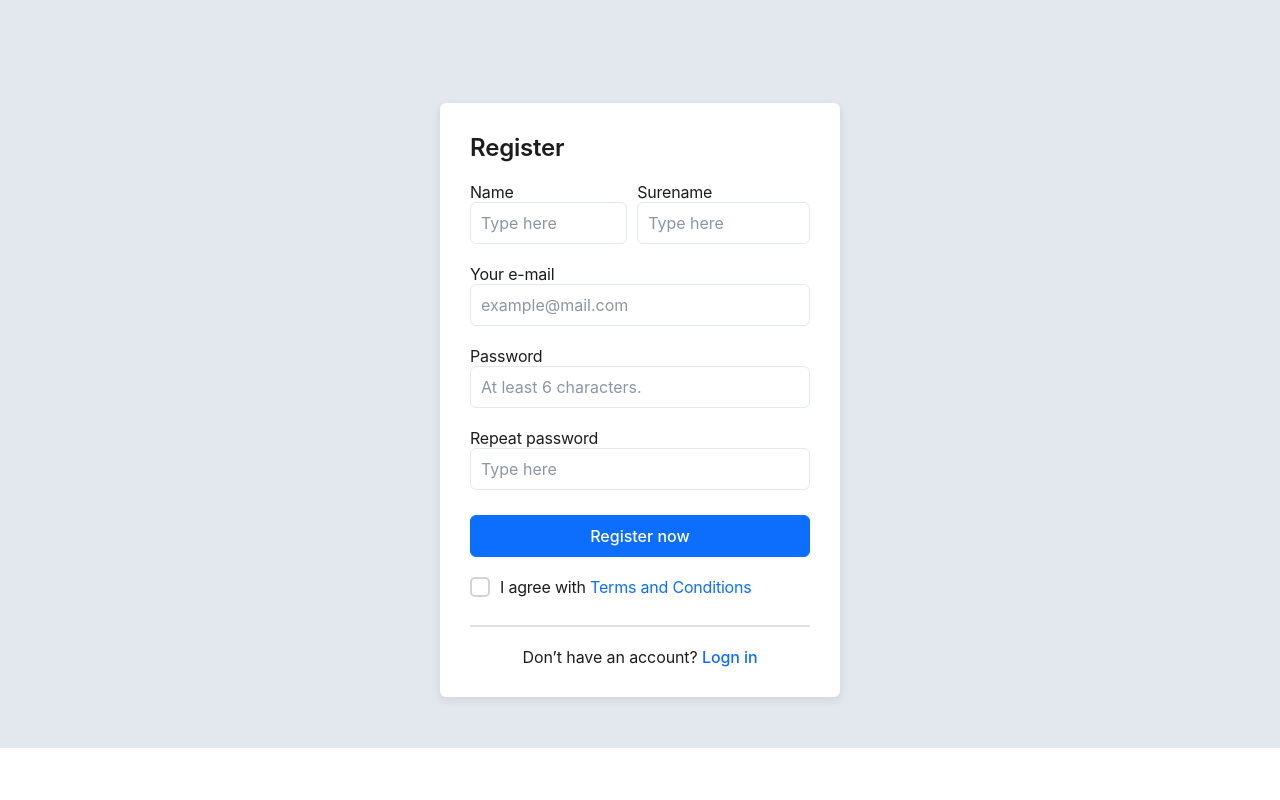
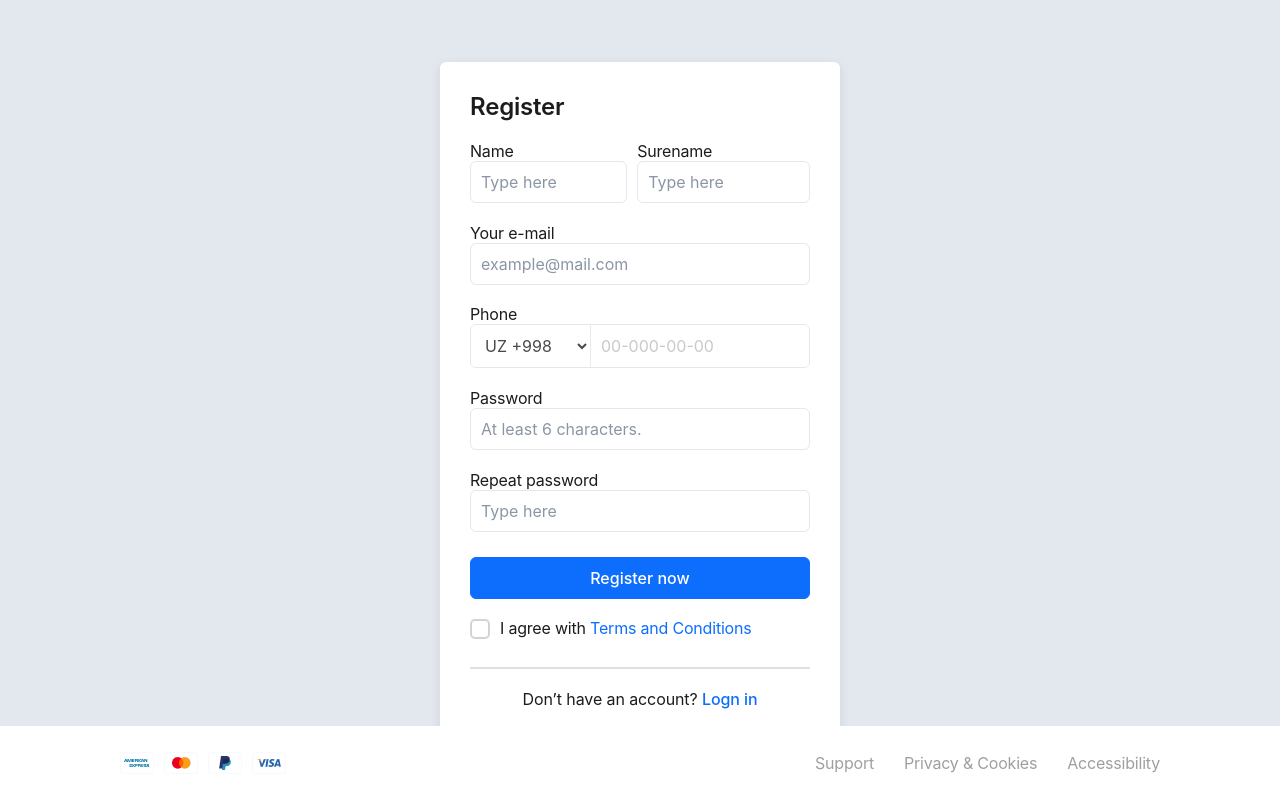
Before and after one commit to Mahmoud-Nwiry/GSG-project-ecommerce, a React (Create React App) app: page /auth/signup in a window 1280 px wide. Built offline with nearby package versions, Linux system fonts and the light colour scheme.

Commit message:
complete signup page

```diff
--- a/package.json
+++ b/package.json
@@ -12,7 +12,8 @@
     "react-router-dom": "^6.7.0",
     "react-scripts": "5.0.1",
     "styled-components": "^5.3.6",
-    "web-vitals": "^2.1.4"
+    "web-vitals": "^2.1.4",
+    "yup": "^0.32.11"
   },
   "scripts": {
     "start": "react-scripts start",
--- a/src/components/AuthFooter/index.jsx
+++ b/src/components/AuthFooter/index.jsx
@@ -1,9 +1,36 @@
 import React from 'react'
 import AuthFooterStyled from './style'
 
+import Pay1 from '../../assets/images/payment/pay1.png';
+import Pay2 from '../../assets/images/payment/pay2.png';
+import Pay3 from '../../assets/images/payment/pay3.png';
+import Pay4 from '../../assets/images/payment/pay4.png';
+import { Link } from 'react-router-dom';
+
 const AuthFooter = () => {
   return (
-    <AuthFooterStyled />
+    <AuthFooterStyled>
+      <div className="payment">
+            <div className="image">
+                <img src={Pay1} alt="payment icon" />
+            </div>
+            <div className="image">
+                <img src={Pay2} alt="payment icon" />
+            </div>
+            <div className="image">
+                <img src={Pay3} alt="payment icon" />
+            </div>
+            <div className="image">
+                <img src={Pay4} alt="payment icon" />
+            </div>
+        </div>
+
+        <ul className="links">
+          <li><Link to='/'>Support</Link></li>
+          <li><Link to='/'>Privacy & Cookies</Link></li>
+          <li><Link to='/'>Accessibility</Link></li>
+        </ul>
+    </AuthFooterStyled>
   )
 }
 
--- a/src/components/AuthFooter/style.js
+++ b/src/components/AuthFooter/style.js
@@ -1,12 +1,55 @@
 import styled from "styled-components";
 
 const AuthFooterStyled = styled.footer`
-    background-color : ${props => props.theme.palette.background};
-    padding : 26px 120px;
-    position : absolute;
-    bottom : 0;
-    left : 0;
-    width : 100%
+    ${props => `
+        background-color : ${props.theme.palette.background};
+        padding : 26px 120px;
+        position : absolute;
+        bottom : 0;
+        left : 0;
+        width : 100%;
+        display: flex;
+        align-items : center;
+        justify-content : space-between;
+
+        & .payment {
+            display: flex;
+            align-items: center;
+            justify-content: flex-start;
+            gap: 10px;
+        }
+
+        & .payment .image {
+            width: 34px;
+            height: 22px;
+            border: 1px solid ${props.theme.palette.gray100};
+            border-radius: 4px;
+            display: flex;
+            align-items: center;
+            justify-content: center;
+        }
+
+        & .payment .image img {
+            max-width: 100%;
+        }
+
+
+        & .links {
+            list-style: none;
+            display: flex;
+            align-items: center;
+            gap: 30px;
+        }
+
+        & .links a{
+            text-decoration: none;
+            font-weight: 400;
+            font-size: 16px;
+            letter-spacing: -0.2px;
+            color: ${props.theme.palette.gray800};
+            opacity: 0.6;
+        }
+    `}
 `
 
 export default  AuthFooterStyled
--- a/src/components/Footer/Copyright.jsx
+++ b/src/components/Footer/Copyright.jsx
@@ -1,6 +1,9 @@
 import React from 'react'
 import Countainer from '../Container'
 import { CopyrightStyled } from './style'
+
+import { MdExpandLess } from 'react-icons/md'
+import USAFlag from '../../assets/images/flags/US@2x.png'
 
 const Copyright = () => {
   return (
@@ -8,7 +11,7 @@ const Copyright = () => {
         <Countainer>
             <div className="content-copyright">
                 <p>© 2023 Ecommerce.</p>
-                <p>English</p>
+                <p><img src={USAFlag} alt="flag" /> English <MdExpandLess fontSize={20} /></p>
             </div>
         </Countainer>
     </CopyrightStyled>
--- a/src/components/Footer/style.js
+++ b/src/components/Footer/style.js
@@ -76,4 +76,11 @@ export const CopyrightStyled = styled.div`
         align-items: center;
         justify-content: space-between;
     }
+
+    & .content-copyright p {
+        display: flex;
+        align-items: center;
+        gap: 5px;
+        color: ${props=>props.theme.palette.contentColor}
+    }
 `
--- a/src/pages/Signup/index.jsx
+++ b/src/pages/Signup/index.jsx
@@ -3,8 +3,9 @@ import { Link } from "react-router-dom";
 import Button from "../../components/Buttons/Button";
 import Checkbox from "../../components/inputs/Checkbox";
 import InputWithLabel from "../../components/inputs/InputWithLabel";
-import { H4, H6 } from "../../components/Typography";
+import { H4, H6, Label } from "../../components/Typography";
 import AuthLayout from "../../layouts/AuthLayout";
+import { PhoneStyled } from "./style";
 
 const initValues = {
   name: "",
@@ -69,6 +70,14 @@ const Signup = () => {
         }}
       />
 
+      <Label style={{marginTop : 20, display: 'block'}}>Phone</Label>
+      <PhoneStyled>
+        <select>
+          <option>UZ +998</option>
+        </select>
+        <input type="text" placeholder="00-000-00-00" />
+      </PhoneStyled>
+
       <InputWithLabel
         label="Password"
         placeholder="At least 6 characters."
--- /dev/null
+++ b/src/pages/Signup/style.js
@@ -0,0 +1,31 @@
+import styled from "styled-components";
+
+export const PhoneStyled = styled.div`
+    ${props => `
+        display: grid;
+        grid-template-columns: 120px 1fr;
+        border-radius: 6px;
+        border: 1px solid ${props.theme.palette.gray300};
+        overflow: hidden;
+
+
+        & input, & select {
+            padding : 10px;
+            border: none;
+            color : ${props.theme.palette.contentColor};
+            background-color : ${props.theme.palette.background};
+            opacity: 0.8;
+            font-weight: 400;
+            font-size: 16px;
+            outline: none;
+        }
+
+        & select {
+            border-right: 1px solid ${props.theme.palette.gray300};
+        }
+
+        & input::placeholder {
+            color: ${props.theme.palette.gray400};
+        }
+    `}
+`
--- a/src/routes/index.js
+++ b/src/routes/index.js
@@ -1,4 +1,5 @@
 import MainLayout from '../layouts/MainLayout'
+import Cart from '../pages/Cart';
 
 import Home from '../pages/Home';
 import Products from '../pages/Products';
@@ -25,5 +26,9 @@ export const routes = [
         }
       ]
     },
+    {
+      path : '/cart',
+      element : <Cart />
+    },
     authRouts
 ];
```
Also changed, not shown: src/pages/Signup/validate.js (added, +21 -0 lines), 1 other file (tests, documents, lock files or other folders).
